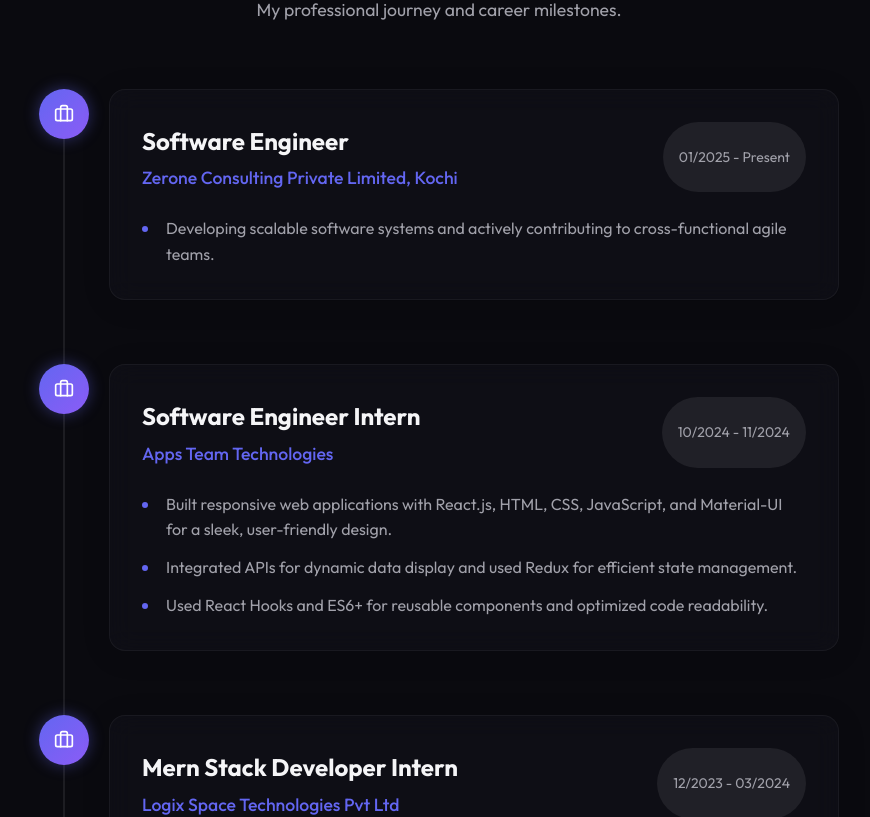
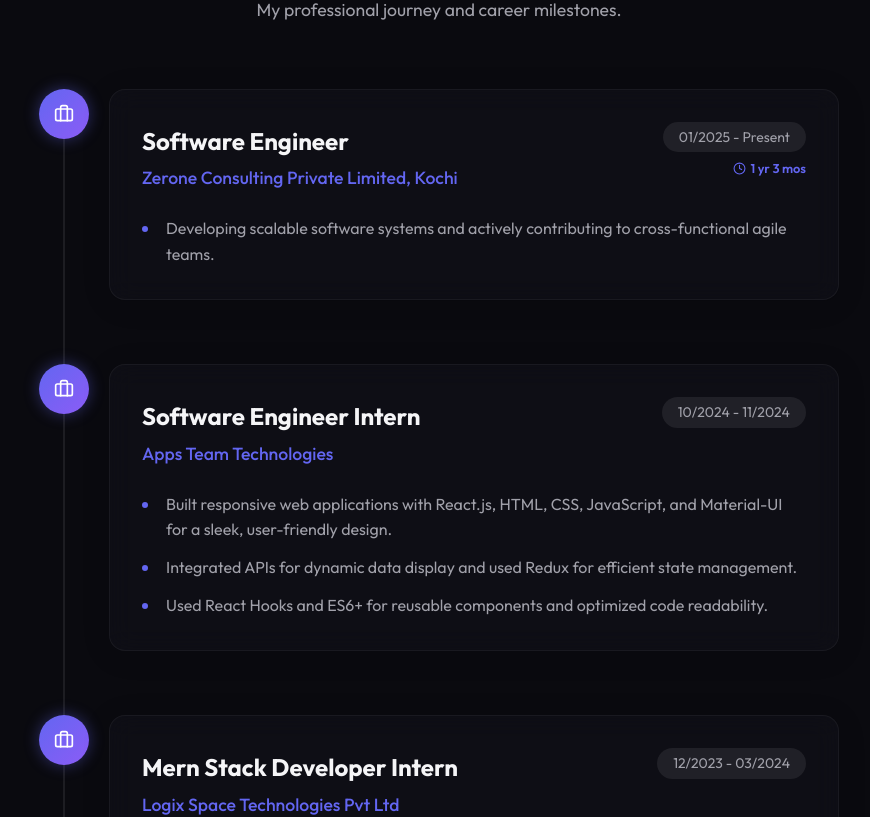
Before and after one commit to Bibin369/Bib_Portfolio, a React (Vite) app: page / in a window 1280 px wide. Shown: the part 1760-2577 px from the top of the page, without its empty margins (201-1071 px from the left). Built offline with nearby package versions, Linux system fonts and the light colour scheme.

Commit message:
Show dynamic experience duration for current role

```diff
--- a/src/sections/Experience.jsx
+++ b/src/sections/Experience.jsx
@@ -1,8 +1,23 @@
-import React from 'react';
+import React, { useMemo } from 'react';
 import SectionHeading from '../components/SectionHeading';
 import { portfolioData } from '../data/portfolioData';
 import { motion } from 'framer-motion';
-import { Briefcase } from 'lucide-react';
+import { Briefcase, Clock } from 'lucide-react';
+
+function calcDuration(durationStr) {
+  if (!durationStr.toLowerCase().includes('present')) return null;
+  // Parse start date from format "MM/YYYY - Present"
+  const startPart = durationStr.split('-')[0].trim();
+  const [month, year] = startPart.split('/').map(Number);
+  const start = new Date(year, month - 1, 1);
+  const now = new Date();
+  let totalMonths = (now.getFullYear() - start.getFullYear()) * 12 + (now.getMonth() - start.getMonth());
+  if (totalMonths < 0) totalMonths = 0;
+  const yrs = Math.floor(totalMonths / 12);
+  const mos = totalMonths % 12;
+  if (yrs === 0) return `${mos} mo${mos !== 1 ? 's' : ''}`;
+  return `${yrs} yr${yrs !== 1 ? 's' : ''} ${mos} mo${mos !== 1 ? 's' : ''}`;
+}
 
 export default function Experience() {
   const { experience } = portfolioData;
@@ -65,6 +80,7 @@
                     {job.company}
                   </h4>
                 </div>
+                <div style={{ display: 'flex', flexDirection: 'column', alignItems: 'flex-end', gap: '0.4rem' }}>
                   <div style={{
                     display: 'flex',
                     alignItems: 'center',
@@ -75,6 +91,20 @@
                     color: 'var(--text-secondary)'
                   }}>
                     {job.duration}
+                  </div>
+                  {calcDuration(job.duration) && (
+                    <div style={{
+                      display: 'flex',
+                      alignItems: 'center',
+                      gap: '0.3rem',
+                      fontSize: '0.8rem',
+                      color: 'var(--accent-primary)',
+                      fontWeight: 600,
+                    }}>
+                      <Clock size={13} />
+                      {calcDuration(job.duration)}
+                    </div>
+                  )}
                 </div>
               </div>
 
```
Lines whose indentation alone changed are shown as unchanged.
